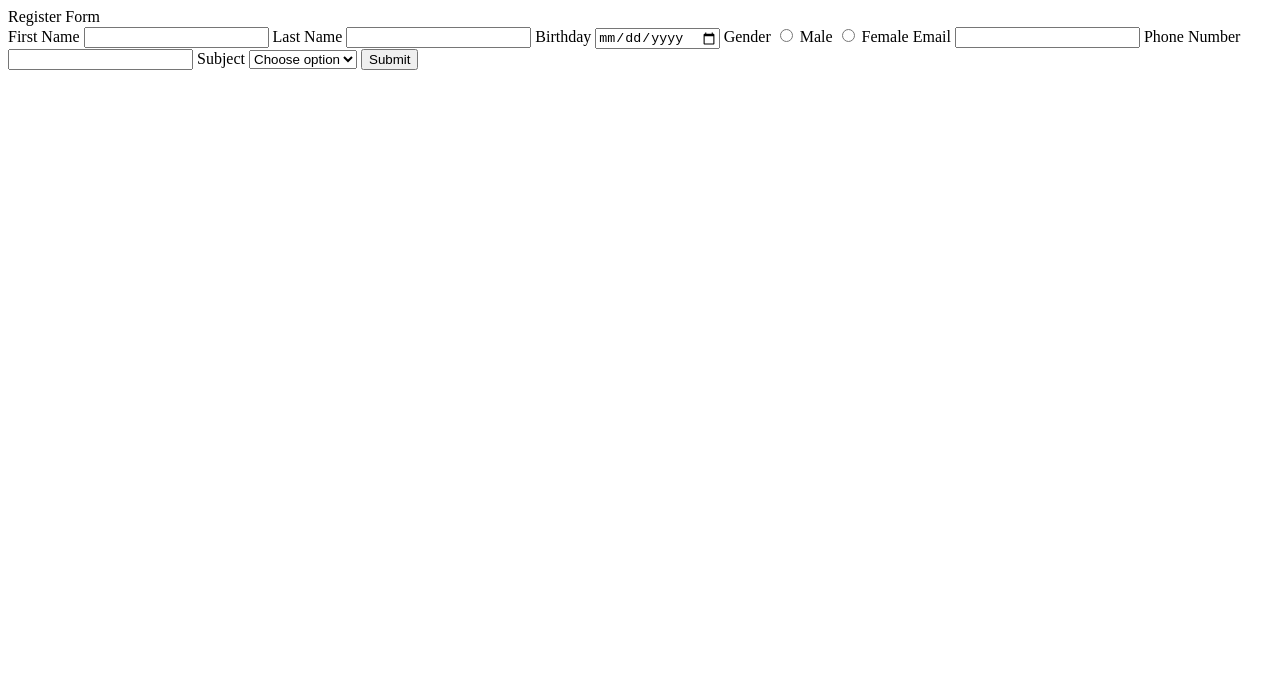
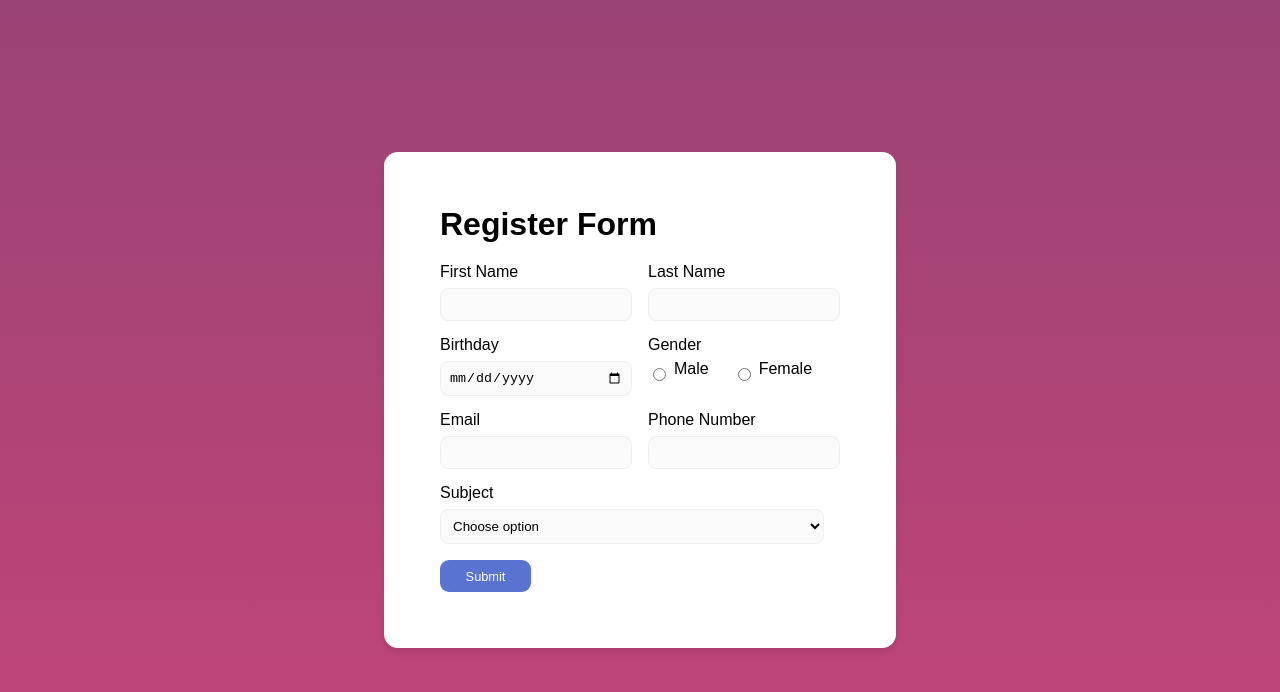
Before and after one commit to Sirapope/register-form, a plain HTML site: page index.html in a window 1280 px wide. Drawn offline with nearby package versions, Linux system fonts and the light colour scheme.

Commit message:
feat(html,css): add style register form
- add first draft style.css
- add classes in index.html
- set layout register form

```diff
--- a/index.html
+++ b/index.html
@@ -1,34 +1,67 @@
 <!DOCTYPE html>
 <html lang="en">
+
 <head>
     <meta charset="UTF-8" />
     <meta name="viewport" content="width=device-width, initial-scale=1.0" />
-    <title>Document</title>
+    <link href="
+https://cdn.jsdelivr.net/npm/reset-css@5.0.2/reset.min.css
+" rel="stylesheet" />
+    <link rel="stylesheet" href="style.css" />
+    <title>Register Form</title>
 </head>
+
 <body>
-    <div>
-      Register Form
+    <div class="form-container">
+        <h1>Register Form</h1>
         <form action="">
+            <div class="form-row">
+                <div class="form-group">
                     <label for="firstName">First Name</label>
                     <input type="text" id="firstName" />
-
+                </div>
+                <div class="form-group">
                     <label for="lastName">Last Name</label>
                     <input type="text" id="lastName" />
+                </div>
+            </div>
 
+            <div class="form-row">
+                    <div class="form-group">
                         <label for="birthday">Birthday</label>
                         <input type="date" id="birthday" />
+                    </div>
 
+                    <div class="form-group">
                         <label>Gender</label>
-        <input type="radio" name="" id="" />
-        <label for="">Male</label>
-        <input type="radio" name="" id="" />
-        <label for="">Female</label>
+                        <div class="radio-group">
+                            <div class="radio-item">
+                                <input type="radio" name="gender" id="male"/>
+                                <label for="male">Male</label>
 
+                            </div>
+
+                                <input type="radio" name="gender" id="female" />
+                                <label for="female">Female</label>
+
+                        </div>
+
+                    </div>
+
+            </div>
+            <div class="form-row">
+                <div class="form-group">
                     <label for="">Email</label>
                     <input type="email" id="email" />
-
+                </div>
+                <div class="form-group">
                     <label for="">Phone Number</label>
                     <input type="tel" />
+                </div>
+            </div>
+
+
+            <div class="form-group">
                 <label for="">Subject</label>
                 <select name="" id="">
                     <option value="">Choose option</option>
@@ -36,8 +69,11 @@
                     <option value="">Mrs.</option>
                     <option value="">Ms.</option>
                 </select>
-        <input type="button" value="Submit" />
+            </div>
+
+            <input type="button" value="Submit" class="submit" />
         </form>
     </div>
 </body>
+
 </html>
--- /dev/null
+++ b/style.css
@@ -0,0 +1,94 @@
+body {
+    background: linear-gradient(#9a4376, #c44577);
+    height: 100vh;
+    font-family: Arial, sans-serif;
+    display: flex;
+    align-items: center;
+    justify-content: center;
+}
+
+
+h1 {
+    font-size: 2rem;
+    font-weight: bold;
+    margin-bottom: 1.5rem;
+}
+
+.form-container {
+    background-color: white;
+    padding: 3.5rem;
+    box-shadow: 0 4px 6px rgba(0, 0, 0, 0.1);
+    width: 400px;
+    border-radius: 14px;
+}
+
+.form-group {
+    flex: 1;
+    margin-right: 1rem;
+}
+
+.form-group:last-child {
+    margin-right: 0;
+}
+
+.form-row {
+    display: flex;
+    flex-direction: space-between;
+    margin-bottom: 1rem;
+}
+label {
+    display: block;
+    margin-bottom: 0.5rem;
+}
+input[type="text"],
+input[type="email"],
+input[type="tel"],
+input[type="date"],
+select {
+    width: 100%;
+    padding: 0.5rem;
+    border: 1px solid #efefef;
+    background-color: #fafafa;
+    border-radius: 8px;
+    box-sizing: border-box;
+}
+
+.radio-group {
+    display: flex;
+    align-items: center;
+    margin-top: 0.5rem;  /* Add some top margin to align with other inputs */
+}
+.radio-group input[type="radio"] {
+    margin-right: 0.5rem;
+    accent-color: #7bb457;
+}
+.radio-item{
+    display: flex;
+    flex-direction: row;
+    align-items: center;
+    justify-content: center;
+    justify-items: center;
+}
+.radio-group label {
+    margin-right: 1.5rem;
+    display: flex;
+    align-items: center;
+}
+.radio-item label{
+
+}
+.submit {
+    margin-top: 1rem;
+    background-color: #5a73d0;
+    color: white;
+    padding: 0.55rem 1.6rem;
+    border: none;
+    border-radius: 9px;
+    font-size: 0.8rem;
+}
+.submit:hover {
+    background-color: #495fad;
+}
+.submit:active {
+    background-color: #3c4f9e;
+}
```
Lines whose indentation alone changed are shown as unchanged.
